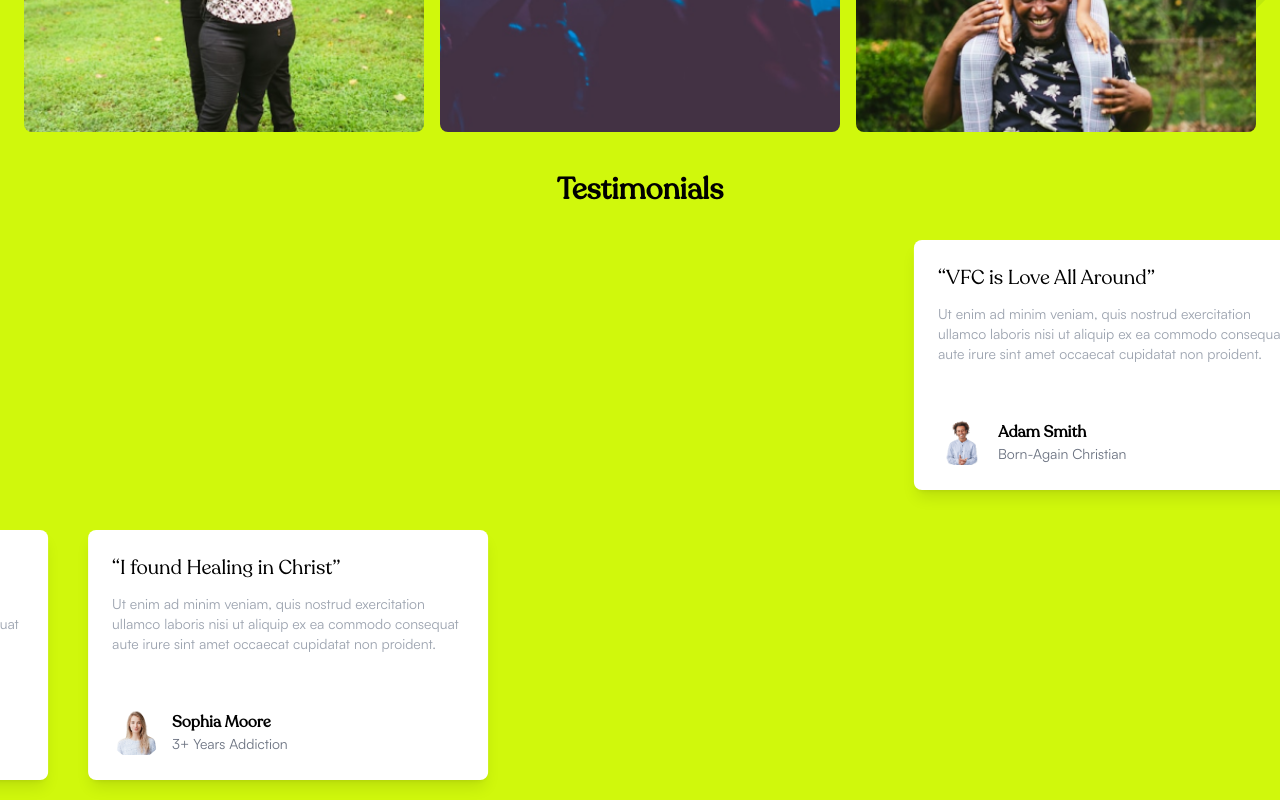
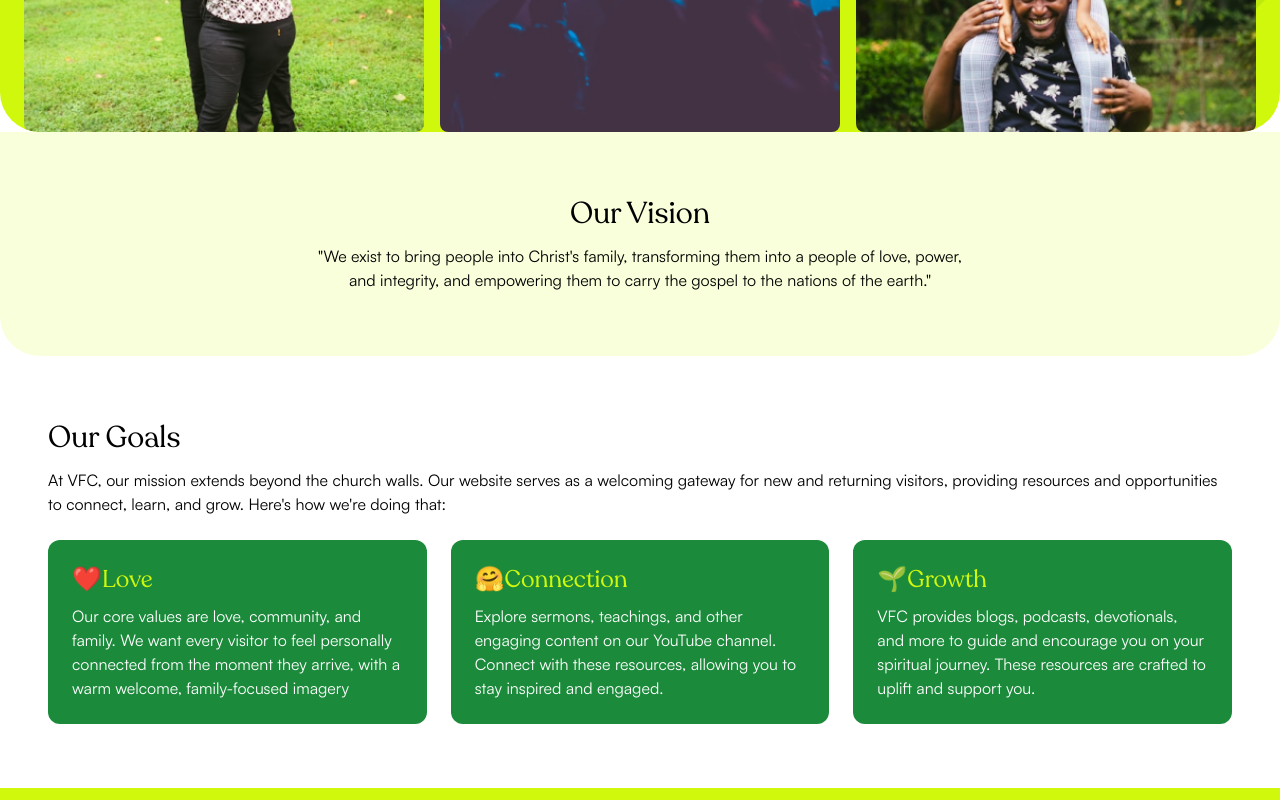
Before and after one commit to kelliaUmuhire/vfc-frontend, a React (Vite) app: page / in a window 1280 px wide. Shown: the part 700-1500 px from the top of the page. Built offline with nearby package versions, Linux system fonts and the light colour scheme.

Commit message:
add goals and vision

```diff
--- /dev/null
+++ b/src/components/GoalsCard.jsx
@@ -0,0 +1,9 @@
+/* eslint-disable react/prop-types */
+export default function GoalsCard({ title, description }) {
+  return (
+    <div className="bg-primary2 rounded-xl p-6 lg:w-1/3 w-full">
+      <h2 className="text-2xl text-secondary font-recoleta">{title}</h2>
+      <p className="text-base mt-2 text-white">{description}</p>
+    </div>
+  );
+}
--- a/src/components/Hero.jsx
+++ b/src/components/Hero.jsx
@@ -1,7 +1,7 @@
 export default function Hero() {
   return (
-    <main className="pt-28 bg-secondary px-6 relative overflow-hidden">
-      <section className="text-center max-w-2xl mx-auto lg:my-0 my-7">
+    <section className="pt-28 bg-secondary px-6 relative overflow-hidden rounded-b-[40px]">
+      <div className="text-center max-w-2xl mx-auto lg:my-0 my-7">
         <h1 className="text-5xl mb-4 pt-10 leading-normal font-recoleta">
           A community built on Love and Family with Christ as our Firm
           Foundation❤️
@@ -9,8 +9,8 @@ export default function Hero() {
         <button className="bg-primary text-white py-2 px-6 rounded-md font-recoleta">
           Worship with Us
         </button>
-      </section>
-      <section className="flex lg:flex-row flex-col justify-between items-baseline gap-4">
+      </div>
+      <div className="flex lg:flex-row flex-col justify-between items-baseline gap-4">
         <img
           src="/images/picture1.png"
           alt="Family"
@@ -27,7 +27,7 @@ export default function Hero() {
           alt="Family"
           className="w-full h-auto lg:rounded-t-lg rounded-lg"
         />
-      </section>
+      </div>
       <img
         src="/images/x-shape.svg"
         alt="X"
@@ -38,6 +38,6 @@ export default function Hero() {
         alt="X"
         className="absolute right-0 rotate-180 top-48"
       />
-    </main>
+    </section>
   );
 }
--- a/src/pages/Home.jsx
+++ b/src/pages/Home.jsx
@@ -1,10 +1,46 @@
+import GoalsCard from "../components/GoalsCard";
 import Hero from "../components/Hero";
 import Testimonials from "../components/Testimonials";
+import { GOALS } from "../utils/data";
 
 export default function Home() {
   return (
     <div className="relative">
       <Hero />
+
+      {/* Our Vision */}
+      <section className="bg-little-green py-16 px-6 rounded-b-[40px]">
+        <div className="max-w-2xl mx-auto text-center">
+          <h1 className="font-recoleta text-3xl">Our Vision</h1>
+          <p className="mt-3">
+            &quot;We exist to bring people into Christ&apos;s family,
+            transforming them into a people of love, power, and integrity, and
+            empowering them to carry the gospel to the nations of the
+            earth.&quot;
+          </p>
+        </div>
+      </section>
+
+      {/* Our Goals */}
+      <section className="py-16 lg:px-12 px-6">
+        <h1 className="font-recoleta text-3xl">Our Goals</h1>
+        <p className="mt-3">
+          At VFC, our mission extends beyond the church walls. Our website
+          serves as a welcoming gateway for new and returning visitors,
+          providing resources and opportunities to connect, learn, and grow.
+          Here&apos;s how we&apos;re doing that:
+        </p>
+        <div className="flex flex-row justify-between lg:flex-nowrap flex-wrap mt-6 gap-6">
+          {GOALS.map((goal, i) => (
+            <GoalsCard
+              key={i}
+              title={goal.title}
+              description={goal.description}
+            />
+          ))}
+        </div>
+      </section>
+
       <Testimonials />
     </div>
   );
--- /dev/null
+++ b/src/utils/data.js
@@ -0,0 +1,17 @@
+export const GOALS = [
+  {
+    title: "❤️Love",
+    description:
+      "Our core values are love, community, and family. We want every visitor to feel personally connected from the moment they arrive, with a warm welcome, family-focused imagery",
+  },
+  {
+    title: "🤗Connection",
+    description:
+      "Explore sermons, teachings, and other engaging content on our YouTube channel. Connect with these resources, allowing you to stay inspired and engaged.",
+  },
+  {
+    title: "🌱Growth",
+    description:
+      "VFC provides blogs, podcasts, devotionals, and more to guide and encourage you on your spiritual journey. These resources are crafted to uplift and support you.",
+  },
+];
--- a/tailwind.config.js
+++ b/tailwind.config.js
@@ -23,6 +23,8 @@ export default {
         "light-grey": "#D3D3D3",
         primary: "#0C5220",
         secondary: "#D0F80C",
+        "little-green": "#F9FFDA",
+        primary2: "#1B8B3B",
       },
       fontFamily: {
         recoleta: ["Recoleta", "sans-serif"],
```
